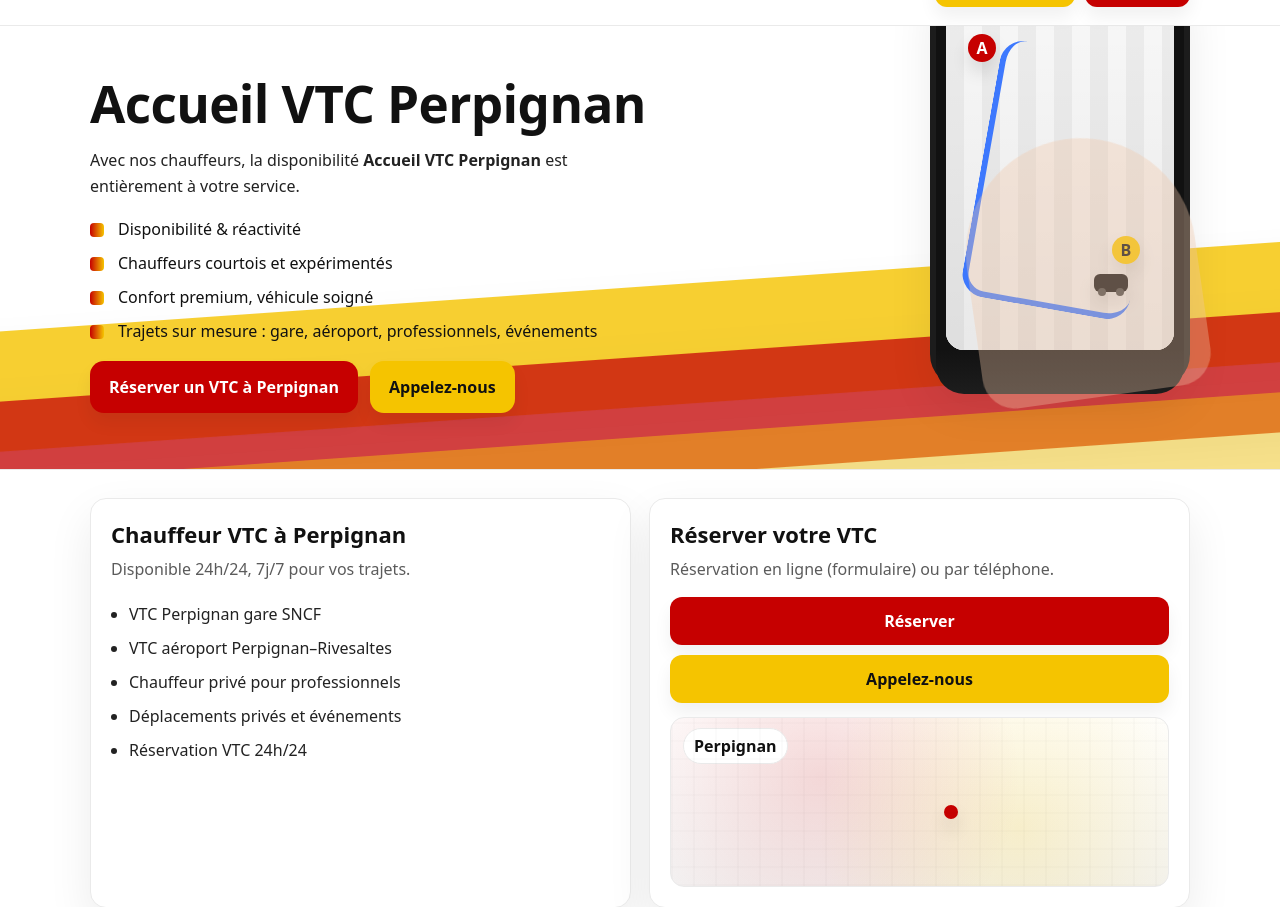
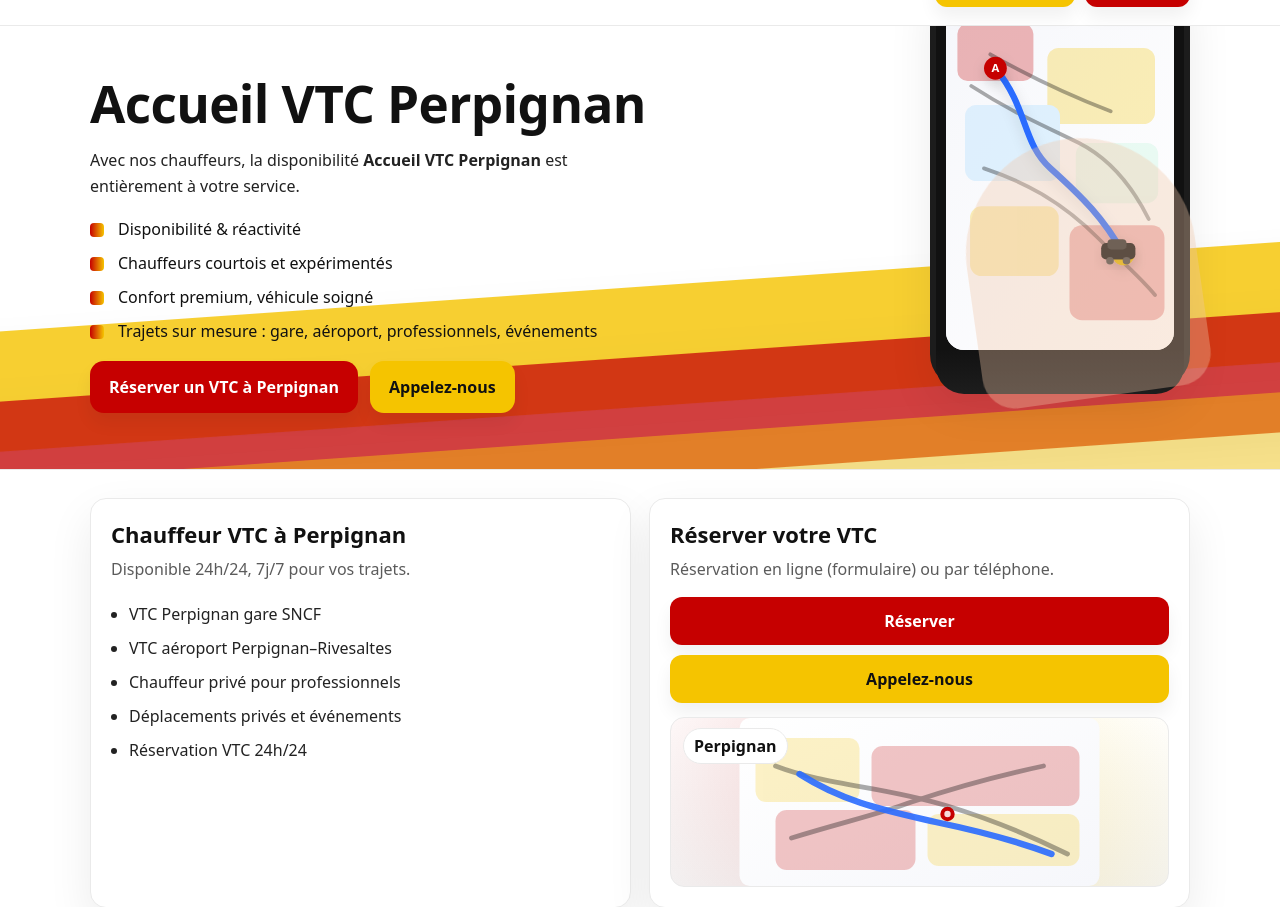
Before and after one commit to OuassVTC/www.accueilvtcperpignan.fr, a plain HTML site: page index.html in a window 1280 px wide. Shown: the part 59-966 px from the top of the page. Drawn offline with Linux system fonts and the light colour scheme.

Commit message:
index.html

```diff
--- a/index.html
+++ b/index.html
@@ -6,7 +6,6 @@
   <title>Accueil VTC Perpignan | Chauffeur VTC 24/7 – Réserver en ligne</title>
   <meta name="description" content="Accueil VTC Perpignan : chauffeur privé disponible 24h/24. Transferts gare et aéroport, trajets sur mesure. Réservez en ligne ou appelez le 06 44 12 07 84." />
 
-  <!-- Open Graph (réseaux sociaux) -->
   <meta property="og:title" content="Accueil VTC Perpignan" />
   <meta property="og:description" content="Chauffeur VTC à Perpignan disponible 24h/24. Réservation en ligne ou par téléphone." />
   <meta property="og:type" content="website" />
@@ -23,18 +22,13 @@
       </div>
 
       <div class="nav__cta">
-        <a class="btn btn--yellow" href="tel:0644120784" aria-label="Appeler Accueil VTC Perpignan">
-          Appelez-nous
-        </a>
-        <a class="btn btn--red" href="https://www.ouassvtc.fr" aria-label="Réserver un VTC à Perpignan">
-          Réserver
-        </a>
+        <a class="btn btn--yellow" href="tel:0644120784" aria-label="Appeler Accueil VTC Perpignan">Appelez-nous</a>
+        <a class="btn btn--red" href="https://www.ouassvtc.fr" aria-label="Réserver un VTC à Perpignan">Réserver</a>
       </div>
     </div>
   </header>
 
   <main>
-    <!-- HERO -->
     <section class="hero">
       <div class="container hero__grid">
         <div class="hero__left">
@@ -56,27 +50,76 @@
           </div>
         </div>
 
-        <!-- Illustration (sans texte “bizarre” dans l’image) -->
+        <!-- Téléphone + carte illustrée -->
         <div class="hero__right" aria-hidden="true">
           <div class="phone-card">
             <div class="phone">
               <div class="phone__top"></div>
+
               <div class="phone__screen">
-                <div class="map">
-                  <div class="map__pin map__pin--a">A</div>
-                  <div class="map__route"></div>
-                  <div class="map__pin map__pin--b">B</div>
-                  <div class="map__car"></div>
+                <div class="map-illu map-illu--phone" aria-hidden="true">
+                  <svg viewBox="0 0 360 560" width="100%" height="100%" xmlns="http://www.w3.org/2000/svg">
+                    <defs>
+                      <linearGradient id="bgMap" x1="0" y1="0" x2="1" y2="1">
+                        <stop offset="0" stop-color="#f6f7fb"/>
+                        <stop offset="1" stop-color="#ffffff"/>
+                      </linearGradient>
+                      <filter id="softShadow" x="-20%" y="-20%" width="140%" height="140%">
+                        <feDropShadow dx="0" dy="8" stdDeviation="10" flood-color="#000" flood-opacity=".12"/>
+                      </filter>
+                    </defs>
+
+                    <rect x="0" y="0" width="360" height="560" rx="22" fill="url(#bgMap)"/>
+
+                    <!-- Quartiers -->
+                    <g opacity=".28">
+                      <rect x="18" y="22" width="120" height="90" rx="16" fill="#c60000"/>
+                      <rect x="160" y="60" width="170" height="120" rx="18" fill="#f5c400"/>
+                      <rect x="30" y="150" width="150" height="120" rx="18" fill="#9ad7ff"/>
+                      <rect x="205" y="210" width="130" height="95" rx="18" fill="#b7f2d6"/>
+                      <rect x="38" y="310" width="140" height="110" rx="18" fill="#f5c400"/>
+                      <rect x="195" y="340" width="150" height="150" rx="20" fill="#c60000"/>
+                    </g>
+
+                    <!-- Routes -->
+                    <g opacity=".35" stroke="#111" stroke-width="6" stroke-linecap="round">
+                      <path d="M40 120 C110 165, 150 180, 210 210 C265 238, 300 290, 320 330" fill="none"/>
+                      <path d="M70 70 C140 110, 195 135, 260 160" fill="none"/>
+                      <path d="M60 250 C120 270, 180 300, 240 360 C275 395, 305 420, 330 450" fill="none"/>
+                    </g>
+
+                    <!-- Itinéraire -->
+                    <path d="M78 92 C130 155, 120 210, 165 250 C215 295, 250 330, 280 385"
+                          stroke="#2b6cff" stroke-width="10" fill="none" stroke-linecap="round" filter="url(#softShadow)"/>
+
+                    <!-- Pins -->
+                    <g filter="url(#softShadow)">
+                      <circle cx="78" cy="92" r="18" fill="#c60000"/>
+                      <text x="78" y="98" font-size="18" text-anchor="middle" fill="#fff" font-weight="900">A</text>
+
+                      <circle cx="280" cy="385" r="18" fill="#f5c400"/>
+                      <text x="280" y="391" font-size="18" text-anchor="middle" fill="#111" font-weight="900">B</text>
+                    </g>
+
+                    <!-- Voiture -->
+                    <g transform="translate(245 360)" filter="url(#softShadow)">
+                      <rect x="0" y="8" width="54" height="26" rx="8" fill="#111"/>
+                      <rect x="10" y="2" width="30" height="16" rx="6" fill="#2a2a2a"/>
+                      <circle cx="14" cy="36" r="6" fill="#444"/>
+                      <circle cx="40" cy="36" r="6" fill="#444"/>
+                    </g>
+                  </svg>
                 </div>
               </div>
+
               <div class="phone__bottom"></div>
             </div>
+
             <div class="hand"></div>
           </div>
         </div>
       </div>
 
-      <!-- Vagues catalanes -->
       <div class="ribbons" aria-hidden="true">
         <span class="ribbon ribbon--yellow"></span>
         <span class="ribbon ribbon--red"></span>
@@ -84,7 +127,6 @@
       </div>
     </section>
 
-    <!-- SECTIONS (cartes) -->
     <section class="section">
       <div class="container grid-2">
         <div class="card">
@@ -108,16 +150,42 @@
             <a class="btn btn--yellow btn--full" href="tel:0644120784">Appelez-nous</a>
           </div>
 
-          <div class="mini-map" aria-hidden="true">
+          <!-- Mini-carte illustrée -->
+          <div class="mini-map mini-map--illu" aria-hidden="true">
             <div class="mini-map__title">Perpignan</div>
-            <div class="mini-map__pin"></div>
-            <div class="mini-map__lines"></div>
+            <svg viewBox="0 0 900 420" width="100%" height="100%" xmlns="http://www.w3.org/2000/svg">
+              <defs>
+                <linearGradient id="miniBg" x1="0" y1="0" x2="1" y2="1">
+                  <stop offset="0" stop-color="#ffffff"/>
+                  <stop offset="1" stop-color="#f6f7fb"/>
+                </linearGradient>
+              </defs>
+
+              <rect x="0" y="0" width="900" height="420" rx="26" fill="url(#miniBg)"/>
+
+              <g opacity=".22">
+                <rect x="40" y="50" width="260" height="160" rx="26" fill="#f5c400"/>
+                <rect x="330" y="70" width="520" height="150" rx="28" fill="#c60000"/>
+                <rect x="90" y="230" width="350" height="150" rx="28" fill="#c60000"/>
+                <rect x="470" y="240" width="380" height="130" rx="28" fill="#f5c400"/>
+              </g>
+
+              <g opacity=".35" stroke="#111" stroke-width="12" stroke-linecap="round">
+                <path d="M90 120 C220 170, 360 170, 520 220 C650 260, 740 300, 820 340" fill="none"/>
+                <path d="M130 300 C260 260, 350 240, 430 210 C520 180, 620 150, 760 120" fill="none"/>
+              </g>
+
+              <path d="M150 140 C260 210, 360 230, 490 260 C610 285, 700 310, 780 340"
+                    stroke="#2b6cff" stroke-width="16" fill="none" stroke-linecap="round" opacity=".9"/>
+
+              <circle cx="520" cy="240" r="18" fill="#c60000"/>
+              <circle cx="520" cy="240" r="8" fill="#fff" opacity=".85"/>
+            </svg>
           </div>
         </div>
       </div>
     </section>
 
-    <!-- ZONES (SEO local) -->
     <section class="section section--soft">
       <div class="container">
         <div class="card card--wide">
```
